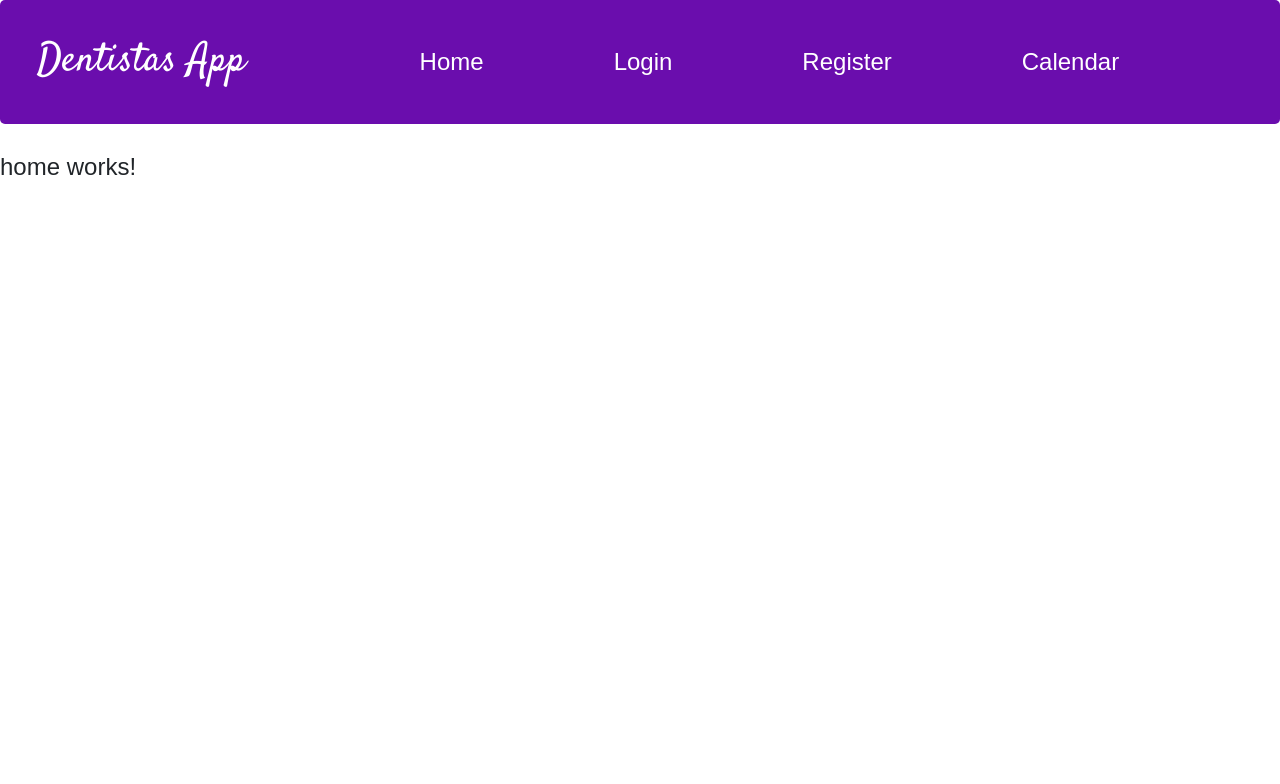
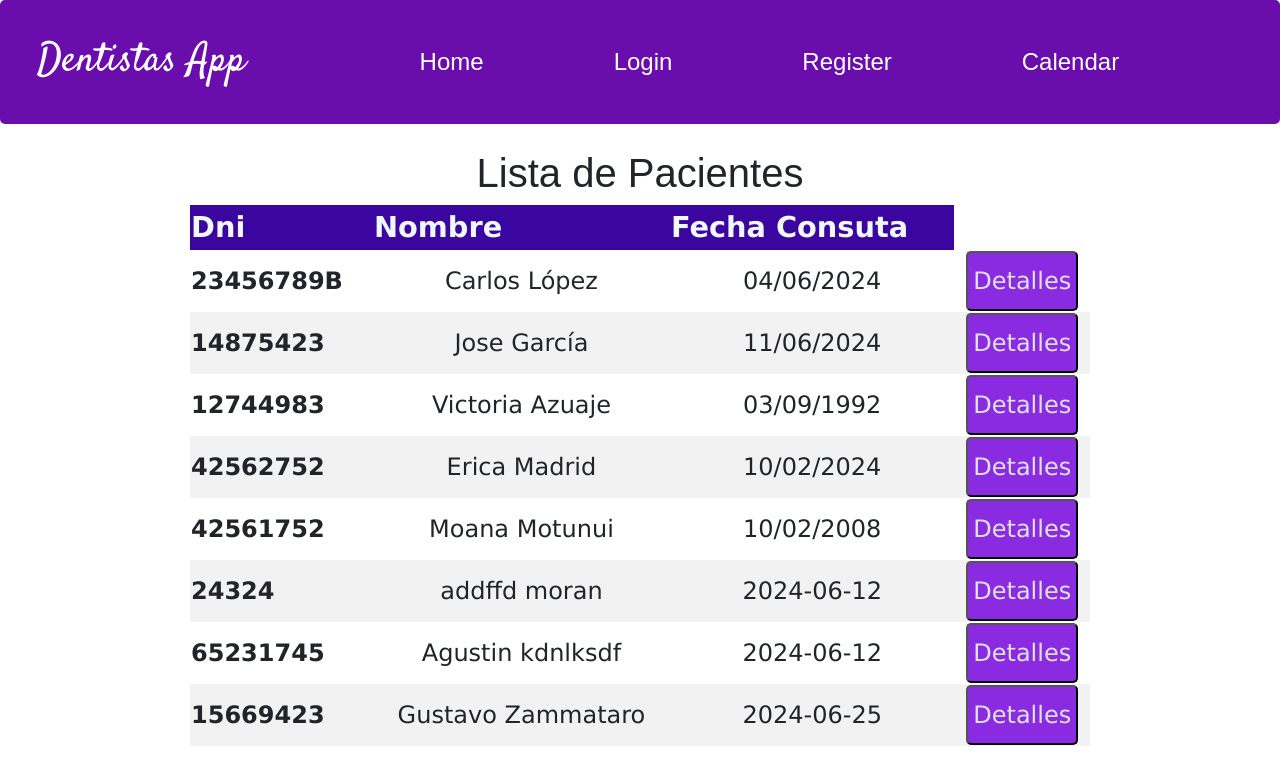
Before and after one commit to brendalamas/Dentist-App, an Angular app: page /home in a window 1280 px wide. Shown: the top 784 px of the page. Built offline with nearby package versions, Linux system fonts and the light colour scheme; data requests are answered from the project's data file.

Commit message:
Presentacion final de front

```diff
--- a/db.json
+++ b/db.json
@@ -1,10 +1,19 @@
 {
   "users": [
-      { "id": 1, "email": "hola@gmail.com", "password": "admin123" },
-      { "id": 2, "email": "user@gmail.com", "password": "user123" }
+    {
+      "id": "1",
+      "email": "hola@gmail.com",
+      "password": "admin123"
+    },
+    {
+      "id": "2",
+      "email": "user@gmail.com",
+      "password": "user123"
+    }
   ],
   "Pacientes": [
     {
+      "id": "x7x7",
       "nombre": "Carlos",
       "apellido": "López",
       "email": "carlos@gmail.com",
@@ -20,6 +29,7 @@
       "cobertura": "no"
     },
     {
+      "id": "348x",
       "nombre": "Jose",
       "apellido": "García",
       "email": "garciapJose@hotmail.com",
@@ -30,11 +40,12 @@
       "dni": "14875423",
       "fecha_cons": "11/06/2024",
       "razon_cons": "Dolor abdominal",
-        "diagnostico": "Gastritis",
+      "diagnostico": "Argek ek mejor",
       "usuario": "josega79",
       "cobertura": "si"
     },
     {
+      "id": "321q",
       "nombre": "Victoria",
       "apellido": "Azuaje",
       "email": "lasirenavicky@gmail.com",
@@ -45,11 +56,12 @@
       "dni": "12744983",
       "fecha_cons": "03/09/1992",
       "razon_cons": "Falta de gusto",
-        "diagnostico": "COVID",
+      "diagnostico": "Caida de almalgama",
       "usuario": "vickysi12",
       "cobertura": "no"
     },
     {
+      "id": "12p3",
       "nombre": "Erica",
       "apellido": "Madrid",
       "email": "Ericama89@gmail.com",
@@ -57,14 +69,15 @@
       "fechaNacimiento": "string",
       "edad": 27,
       "genero": "Femenino",
-        "dni": "42561752",
+      "dni": "42562752",
       "fecha_cons": "10/02/2024",
       "razon_cons": "Alergia en el pecho",
-        "diagnostico": "Dermatitis atópica",
+      "diagnostico": "Angina",
       "usuario": "erica_españa",
       "cobertura": "si"
     },
     {
+      "id": "305e",
       "nombre": "Moana",
       "apellido": "Motunui",
       "email": "Momotunui@gmail.com",
@@ -78,6 +91,54 @@
       "diagnostico": "Quemadura solar",
       "usuario": "princesa_87",
       "cobertura": "si"
+    },
+    {
+      "id": "311e",
+      "nombre": "addffd",
+      "apellido": "moran",
+      "email": "amichinel@gmail.com",
+      "telefono": "0111541870373",
+      "fechaNacimiento": "2024-02-14",
+      "edad": 1,
+      "genero": "femenino",
+      "dni": "24324",
+      "fecha_cons": "2024-06-12",
+      "razon_cons": "afddfdf",
+      "diagnostico": "Hola profe fede :)",
+      "usuario": "doctor",
+      "cobertura": "si"
+    },
+    {
+      "id": "",
+      "nombre": "Agustin",
+      "apellido": "kdnlksdf",
+      "email": "kndkndkds@gmail.com",
+      "telefono": "1124567852",
+      "fechaNacimiento": "2024-05-28",
+      "edad": 0,
+      "genero": "femenino",
+      "dni": "65231745",
+      "fecha_cons": "2024-06-12",
+      "razon_cons": "Enfermo",
+      "diagnostico": "",
+      "usuario": "secretaria",
+      "cobertura": "si"
+    },
+    {
+      "id": "",
+      "nombre": "Gustavo",
+      "apellido": "Zammataro",
+      "email": "gzammataro@gmail.com",
+      "telefono": "0111541870373",
+      "fechaNacimiento": "2024-05-29",
+      "edad": 0,
+      "genero": "masculino",
+      "dni": "15669423",
+      "fecha_cons": "2024-06-25",
+      "razon_cons": "Dolor de muela",
+      "diagnostico": "",
+      "usuario": "paciente",
+      "cobertura": "si"
     }
   ]
 }
--- a/package.json
+++ b/package.json
@@ -24,6 +24,7 @@
     "@angular/ssr": "^18.0.3",
     "bootstrap": "^5.3.3",
     "express": "^4.18.2",
+    "json-serve": "^0.1.0",
     "json-server": "^1.0.0-beta.1",
     "rxjs": "~7.8.0",
     "tslib": "^2.3.0",
--- a/src/app/Services/api-pacientes.service.ts
+++ b/src/app/Services/api-pacientes.service.ts
@@ -1,6 +1,6 @@
 import { HttpClient } from '@angular/common/http';
 import { Injectable, inject } from '@angular/core';
-import { Observable } from 'rxjs';
+import { Observable, map } from 'rxjs';
 import { Paciente } from '../interfaces/paciente';
 
 @Injectable({
@@ -12,11 +12,12 @@ export class ApiPacientesService {
   constructor() { }
 
   private apiUrl = 'http://localhost:3000/Pacientes';
+  //http://localhost:3000/Pacientes?dni=23456789B
 
 
   //Se obtiene el paciente por parametro dni
-  getPacientebyDni(dni: string): Observable<Paciente> {
-    return this._httpCliente.get<Paciente>(`${this.apiUrl}/${dni}`);
+  getPacientebyDni(dni: string): Observable<any> {
+    return this._httpCliente.get<any>(`${this.apiUrl}/?dni=${dni}`);
   }
 
   //Se obtiene todos los pacientes
@@ -24,10 +25,13 @@ export class ApiPacientesService {
     return this._httpCliente.get<Paciente[]>(`${this.apiUrl}`);
   }
 
-  //Se actuliza el diagnostico de un paciente
-  putpacienteDiagnostico(dni: string,diagnostico:string): Observable<Paciente> {
-    return this._httpCliente.put<Paciente>(`${this.apiUrl}/${dni}`,{ Diagnostico: diagnostico });
+  putpacienteDiagnostico(dni: string, diagnostico: string): Observable<Paciente> {
+    // Construye el objeto con el diagnóstico actualizado
+
+    // Realiza la solicitud PUT al servidor
+    return this._httpCliente.patch<Paciente>(`${this.apiUrl}/${dni}`, {diagnostico:diagnostico});
   }
+
 
   postPaciente(paciente: Paciente): Observable<Paciente> {
     return this._httpCliente.post<Paciente>(this.apiUrl, paciente);
--- a/src/app/app.routes.ts
+++ b/src/app/app.routes.ts
@@ -5,13 +5,14 @@ import { LoginComponent } from './components/login/login.component';
 import { NgModule } from '@angular/core';
 import { AgendaComponent } from './components/agenda/agenda.component';
 import { VistapacienteComponent } from './components/vistapaciente/vistapaciente.component';
+import { MockDeskpacientesComponent } from './components/mock-deskpacientes/mock-deskpacientes.component';
 
 export const routes: Routes = [
     {path:'', component:LoginComponent},
-    {path:'home', component:HomeComponent},
+    {path:'home', component:MockDeskpacientesComponent},
     {path:'login', component:LoginComponent},
     {path:'register', component:RegisterComponent},
     {path:'calendar', component:AgendaComponent},
-    {path:'pacientes/:pacienteDni', component: VistapacienteComponent},
+    {path:'pacientes/:dni', component: VistapacienteComponent},
     {path:'**', redirectTo:''},
 ];
--- /dev/null
+++ b/src/app/components/mock-deskpacientes/mock-deskpacientes.component.css
@@ -0,0 +1,55 @@
+table {
+
+    width: auto;
+    min-width: 900px;
+    margin-bottom: 1rem;
+    color: #212529;
+    vertical-align: top;
+    border-color: #dee2e6;
+    font-family: Verdana, Geneva, Tahoma, sans-serif;
+    margin-left: auto;
+    margin-right: auto;
+}
+
+td {
+    text-align: center;
+}
+
+tr:nth-child(even) {
+    background-color: #f2f2f2;
+  }
+
+thead {
+    background-color: rgb(59, 6, 159);
+    color: aliceblue;
+    font-family: Verdana, Geneva, Tahoma, sans-serif;
+    font-size: larger;
+}
+
+*, ::after, ::before {
+    box-sizing: border-box;
+}
+
+container {
+    display: flex;
+    margin: 0 auto;
+}
+
+h1 {
+    font-family: Arial, Helvetica, sans-serif;
+    font-weight: 300;
+    text-align: center;
+}
+
+button {
+    background-color: blueviolet;
+    color: #dee2e6;
+    padding: 10px 5px;
+    border-radius: 5px;
+}
+
+button:hover {
+    background-color: rgba(223, 223, 223, 0.842);
+    color: #6a0dad;
+    border-radius: 5px;
+    }
--- /dev/null
+++ b/src/app/components/mock-deskpacientes/mock-deskpacientes.component.html
@@ -0,0 +1,25 @@
+<div class="pacientes">
+    <h1>Lista de Pacientes</h1>
+
+
+    <table class="tabla-pacientes">
+        <thead>
+            <tr>
+                <th scope="col">Dni</th>
+                <th scope="col">Nombre</th>
+                <th scope="col">Fecha Consuta</th>
+            </tr>
+        </thead>
+
+        <tbody>
+            @for (paciente of Pacientes; track paciente.dni) {
+            <tr>
+                <th scope="row">{{paciente.dni}}</th>
+                <td>{{paciente.nombre}} {{paciente.apellido}}</td>
+                <td>{{paciente.fecha_cons}}</td>
+                <td><button type="button" [routerLink]="['/pacientes',paciente.dni]">Detalles</button> </td>
+            </tr>
+            }
+        </tbody>
+    </table>
+</div>
--- a/src/app/components/mock-deskpacientes/mock-deskpacientes.component.ts
+++ b/src/app/components/mock-deskpacientes/mock-deskpacientes.component.ts
@@ -19,92 +19,14 @@ export class MockDeskpacientesComponent implements OnInit {
   Pacientes: Paciente[] = [];
 
   ngOnInit(): void {
-    //this.getPacientes();
-     this.Pacientes = [
-      {
-        "nombre": "Carlos",
-        "apellido": "López",
-        "email": "carlos@gmail.com",
-        "telefono": 1158596966,
-        "fechaNacimiento": "11/11/2000",
-        "edad": 19,
-        "genero": "Masculino",
-        "dni": "23456789B",
-        "fecha_cons": "04/06/2024",
-        "razon_cons": "jaqueca crónica",
-        "diagnostico": "Anemia",
-        "usuario": "carlosl99",
-        "cobertura": "no"
-      },
-      {
-        "nombre": "Jose",
-        "apellido": "García",
-        "email": "garciapJose@hotmail.com",
-        "telefono": 1146259852,
-        "fechaNacimiento": "15/02/1979",
-        "edad": 45,
-        "genero": "Masculino",
-        "dni": "14875423",
-        "fecha_cons": "11/06/2024",
-        "razon_cons": "Dolor abdominal",
-        "diagnostico": "Gastritis",
-        "usuario": "josega79",
-        "cobertura": "si"
-      },
-      {
-        "nombre": "Victoria",
-        "apellido": "Azuaje",
-        "email": "lasirenavicky@gmail.com",
-        "telefono": 1145621128,
-        "fechaNacimiento": "string",
-        "edad": 32,
-        "genero": "Femenino",
-        "dni": "12744983",
-        "fecha_cons": "03/09/1992",
-        "razon_cons": "Falta de gusto",
-        "diagnostico": "COVID",
-        "usuario": "vickysi12",
-        "cobertura": "no"
-      },
-      {
-        "nombre": "Erica",
-        "apellido": "Madrid",
-        "email": "Ericama89@gmail.com",
-        "telefono": 1183463966,
-        "fechaNacimiento": "string",
-        "edad": 27,
-        "genero": "Femenino",
-        "dni": "42561752",
-        "fecha_cons": "10/02/2024",
-        "razon_cons": "Alergia en el pecho",
-        "diagnostico": "Dermatitis atópica",
-        "usuario": "erica_españa",
-        "cobertura": "si"
-      },
-      {
-        "nombre": "Moana",
-        "apellido": "Motunui",
-        "email": "Momotunui@gmail.com",
-        "telefono": 1142123942,
-        "fechaNacimiento": "string",
-        "edad": 16,
-        "genero": "Femenino",
-        "dni": "42561752",
-        "fecha_cons": "10/02/2008",
-        "razon_cons": "Dolor en la piel",
-        "diagnostico": "Quemadura solar",
-        "usuario": "princesa_87",
-        "cobertura": "si"
-      }
-    ];
-
-
+    this.getPacientes();
   }
 
   getPacientes() {
     this.apiPacientes.getPacientes().subscribe({
       next: data => {
         console.log(data);
+        console.log("Ejecutó rutina GetPacientes");
         this.Pacientes = data;
       }, error: error => {
         console.log(error);
--- a/src/app/components/register/register.component.ts
+++ b/src/app/components/register/register.component.ts
@@ -20,7 +20,7 @@ export class RegisterComponent implements OnInit{
     email: '',
     telefono: 0,
     fechaNacimiento: '',
-    edad: 1,
+    edad: 0,
     genero: '',
     dni: '',
     fecha_cons: '',
@@ -28,6 +28,7 @@ export class RegisterComponent implements OnInit{
     diagnostico: '',
     usuario: '',
     cobertura: '',
+    id:""
   };
 
   constructor(
--- a/src/app/components/vistapaciente/vistapaciente.component.css
+++ b/src/app/components/vistapaciente/vistapaciente.component.css
@@ -73,7 +73,7 @@ th {
   overflow:auto;
 }
 
-input{
+textarea{
   width: 770px;
   height: 80px;
   background-color: burlywood;
--- a/src/app/components/vistapaciente/vistapaciente.component.html
+++ b/src/app/components/vistapaciente/vistapaciente.component.html
@@ -42,13 +42,13 @@
                     <td colspan="2">
                         <h5>Diagnóstico</h5>
                         <div class="diagnostico">{{paciente.diagnostico}}</div> <br> <!-- Aca muestro los datos de la api -->
-                        <input type="text" [(ngModel)]="nuevoDiagnostico" placeholder="PUEDES EDITAR EL DIAGNOSTICO AQUI!!!!"> <!-- Aca puedo poner otros datos en el div y se guardan como infomacion en la api-->
+                        <textarea type="text" [(ngModel)]="nuevoDiagnostico" placeholder="PUEDES EDITAR EL DIAGNOSTICO AQUI!!!!"></textarea> <!-- Aca puedo poner otros datos en el div y se guardan como infomacion en la api-->
                     </td>
                 </tr>
                 <tr>
                     <td colspan="2">
                         <button class="btn-guardar" type="button"
-                            (click)="actualizarCambios(paciente.dni,nuevoDiagnostico)"> Guardar </button><!-- Ejecuta el envio de datos -->
+                            (click)="actualizarCambios(paciente.id,nuevoDiagnostico)"> Guardar </button><!-- Ejecuta el envio de datos -->
                     </td>
                 </tr>
             </tbody>
--- a/src/app/components/vistapaciente/vistapaciente.component.ts
+++ b/src/app/components/vistapaciente/vistapaciente.component.ts
@@ -13,7 +13,8 @@ import { ApiPacientesService } from '../../Services/api-pacientes.service';
   styleUrl: './vistapaciente.component.css'
 })
 export class VistapacienteComponent implements OnInit {
-  paciente?: Paciente;
+  pacientes:Paciente[] = [];
+  paciente? :Paciente;
   nuevoDiagnostico: string = '';
   loading: boolean = true;
 
@@ -27,10 +28,13 @@ export class VistapacienteComponent implements OnInit {
       next: params => {
         //Se ejecuta el endpoint del servicio y se pasa el parametro del dni que se recibio
 
-        this.Apipacientes.getPacientebyDni(params['pacienteDni']).subscribe({
+        this.Apipacientes.getPacientebyDni(params['dni']).subscribe({
           next: data => {
             //se carga el paciente y la vista del complemento
-            this.paciente = data;
+            this.pacientes = data;
+
+            this.paciente = this.pacientes[0];
+
             console.log(this.paciente);
             this.loading = false;
           }, error: error => {
@@ -44,14 +48,16 @@ export class VistapacienteComponent implements OnInit {
   }
 
   actualizarCambios(dni: string, diagnostico: string): void {
-    //le paso los parametros que obtengo del html
+    // Actualiza el diagnóstico del paciente
     this.Apipacientes.putpacienteDiagnostico(dni, diagnostico).subscribe({
       next: () => {
         console.log('Diagnóstico actualizado correctamente');
         location.reload();
+
       },
       error: error => {
         console.error('Error al actualizar diagnóstico:', error);
+
       }
     });
   }
--- a/src/app/interfaces/paciente.ts
+++ b/src/app/interfaces/paciente.ts
@@ -12,4 +12,5 @@ export interface Paciente {
     diagnostico: string,
     usuario: string,
     cobertura: string,
+    id: string,
 }
```
Also changed, not shown: 1 other file (tests, documents, lock files or other folders). Lines whose indentation alone changed are shown as unchanged.
